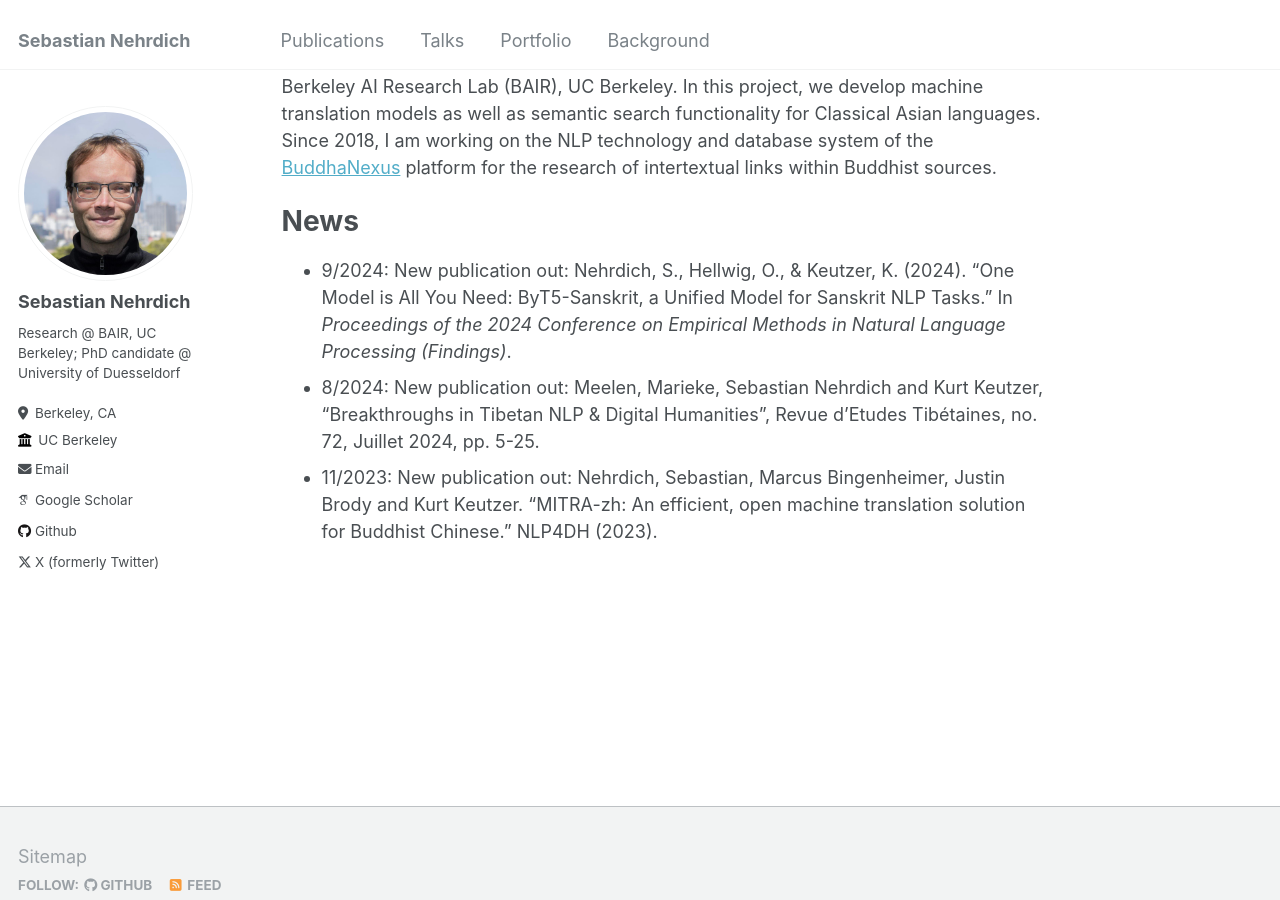
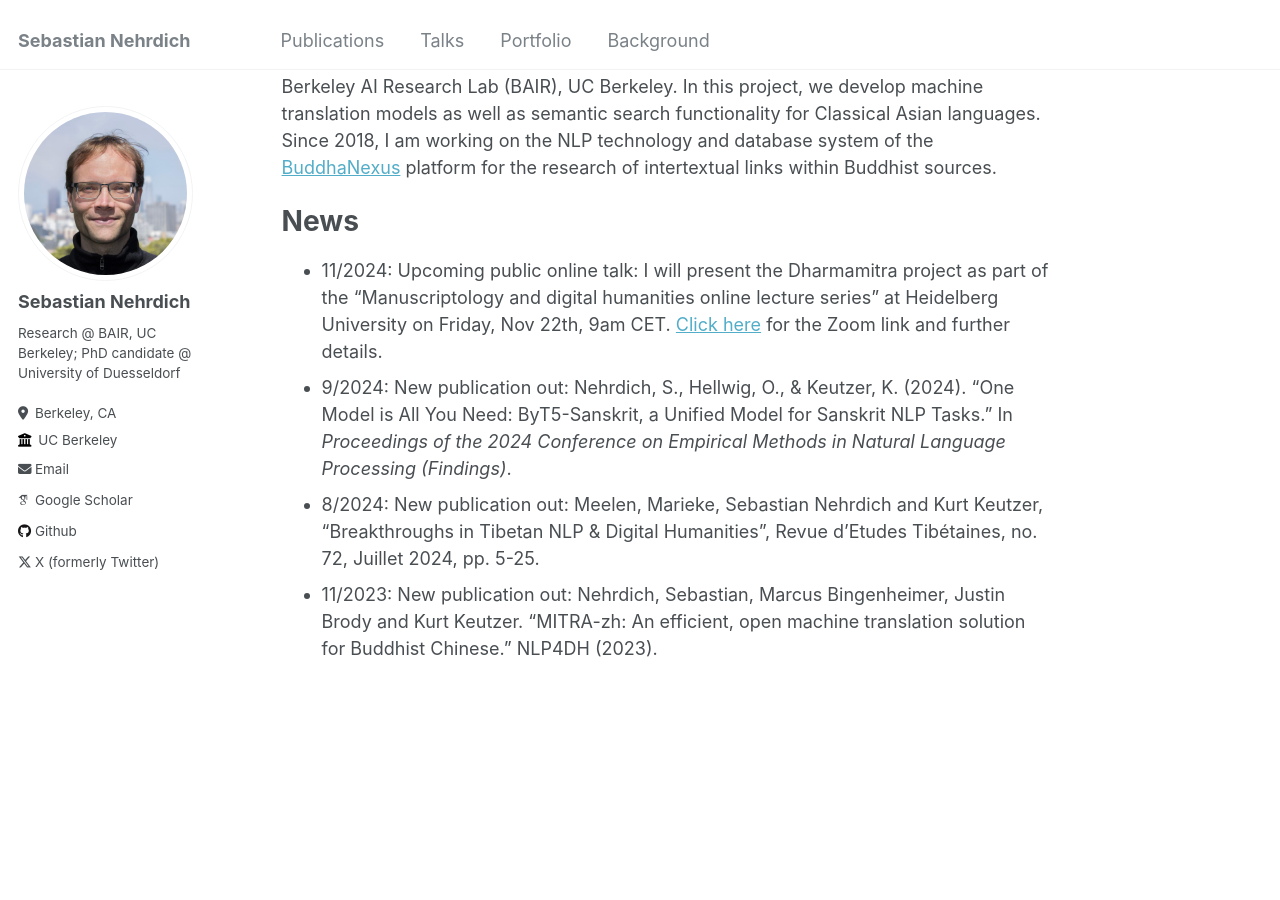
Before and after one commit to sebastian-nehrdich/sebastian-nehrdich.github.io, a Jekyll site: the page built from _pages/about.md, in a window 1280 px wide and 900 px high, scrolled down 362 px. Built offline with Jekyll 4.4.1, drawn with Linux system fonts in a browser that asks for light colours; some web fonts are replaced.

Commit message:
Added news announcement

```diff
--- a/_pages/about.md
+++ b/_pages/about.md
@@ -17,6 +17,7 @@ Since 2018, I am working on the NLP technology and database system of the [Buddh
 
 News
 =====
+- 11/2024: Upcoming public online talk: I will present the Dharmamitra project as part of the "Manuscriptology and digital humanities online lecture series" at Heidelberg University on Friday, Nov 22th, 9am CET. [Click here](https://www.sai.uni-heidelberg.de/en/events-at-sai/dharmamitra-2024-11-22) for the Zoom link and further details.
 - 9/2024: New publication out: Nehrdich, S., Hellwig, O., & Keutzer, K. (2024). "One Model is All You Need: ByT5-Sanskrit, a Unified Model for Sanskrit NLP Tasks." In <i>Proceedings of the 2024 Conference on Empirical Methods in Natural Language Processing (Findings)</i>.
 - 8/2024: New publication out: Meelen, Marieke, Sebastian Nehrdich and Kurt Keutzer, “Breakthroughs in Tibetan NLP & Digital Humanities”, Revue d’Etudes Tibétaines, no. 72, Juillet 2024, pp. 5-25.
 - 11/2023: New publication out: Nehrdich, Sebastian, Marcus Bingenheimer, Justin Brody and Kurt Keutzer. “MITRA-zh: An efficient, open machine translation solution for Buddhist Chinese.” NLP4DH (2023).
```
